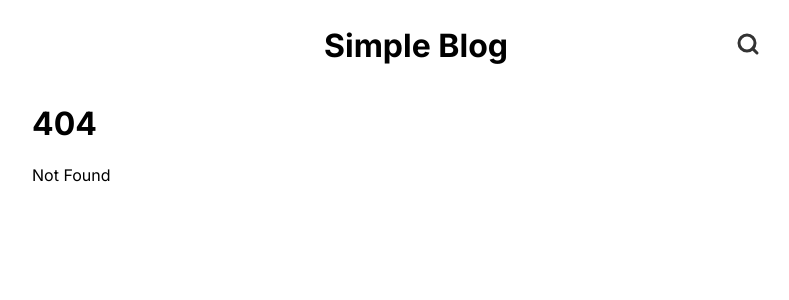
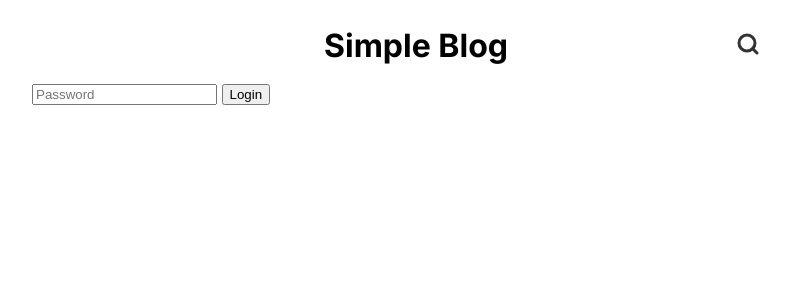
Before and after one commit to lucas-carvajal/simple-blog-fe, a SvelteKit app: page /admin/login in a window 1280 px wide. Before the commit this address had no page. Shown: the top 300 px of the page, without its empty margins (224-1013 px from the left). Built offline with nearby package versions, Linux system fonts and the light colour scheme.

Commit message:
some more auth stuff

```diff
--- /dev/null
+++ b/src/hooks.server.js
@@ -0,0 +1,9 @@
+import { redirect } from '@sveltejs/kit';
+
+export async function handle({ event, resolve }) {
+    const response = await resolve(event);
+    if (response.status === 401 || response.status === 403) {
+        return redirect(303, '/login');
+    }
+    return response;
+}
--- /dev/null
+++ b/src/routes/admin/login/+page.svelte
@@ -0,0 +1,26 @@
+<script>
+    import { goto } from '$app/navigation';
+
+    let password = '';
+
+    async function handleLogin() {
+        const response = await fetch('http://localhost:8080/auth/login', {
+            method: 'POST',
+            headers: { 'Content-Type': 'application/x-www-form-urlencoded' },
+            body: new URLSearchParams({
+                password: password,
+            })
+        });
+
+        if (response.ok) {
+            goto('/admin');
+        } else {
+            alert('Login failed');
+        }
+    }
+</script>
+
+<form on:submit|preventDefault={handleLogin}>
+    <input type="password" bind:value={password} placeholder="Password">
+    <button type="submit">Login</button>
+</form>
```
Also changed, not shown: src/routes/admin/+page.server.js (+10 -0 lines).
